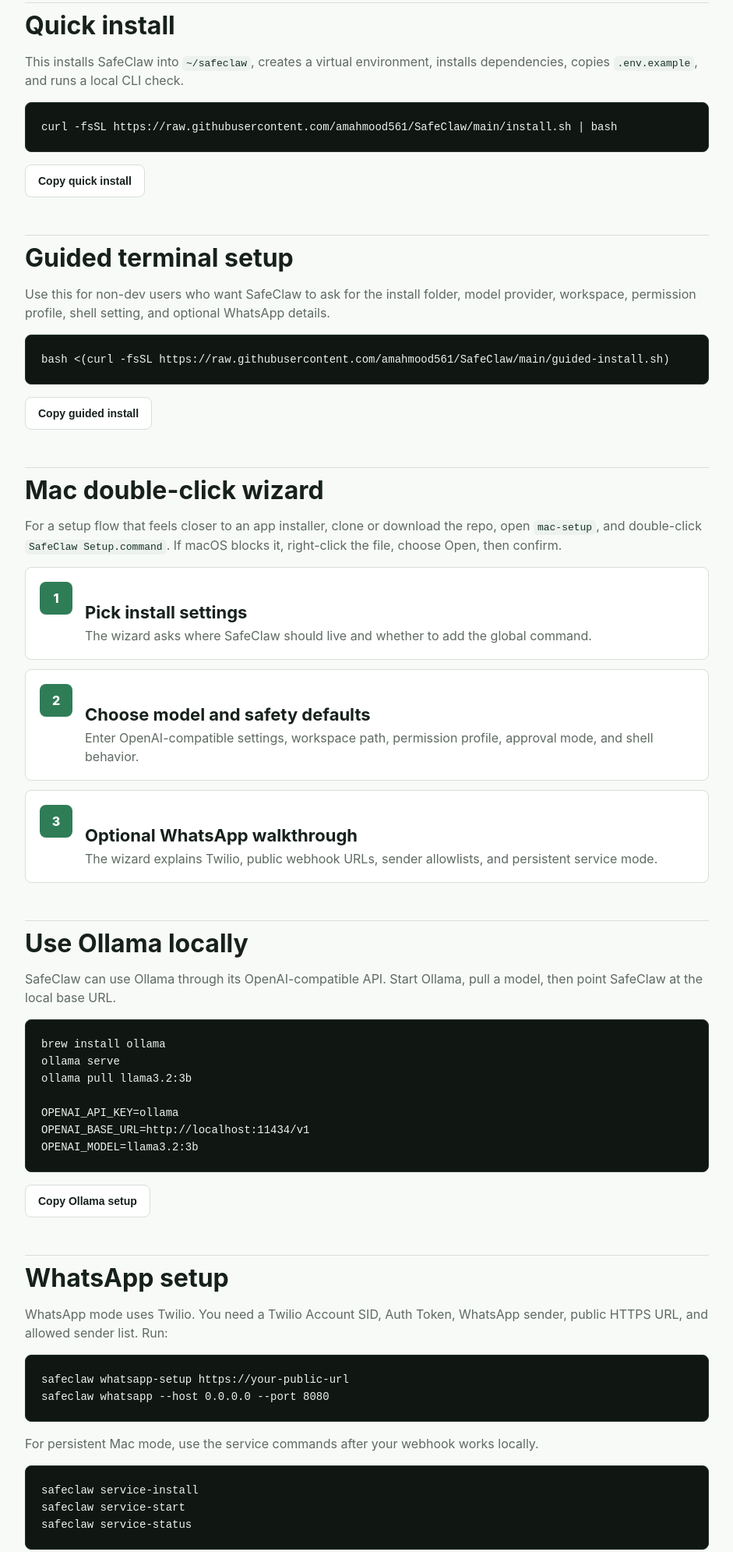
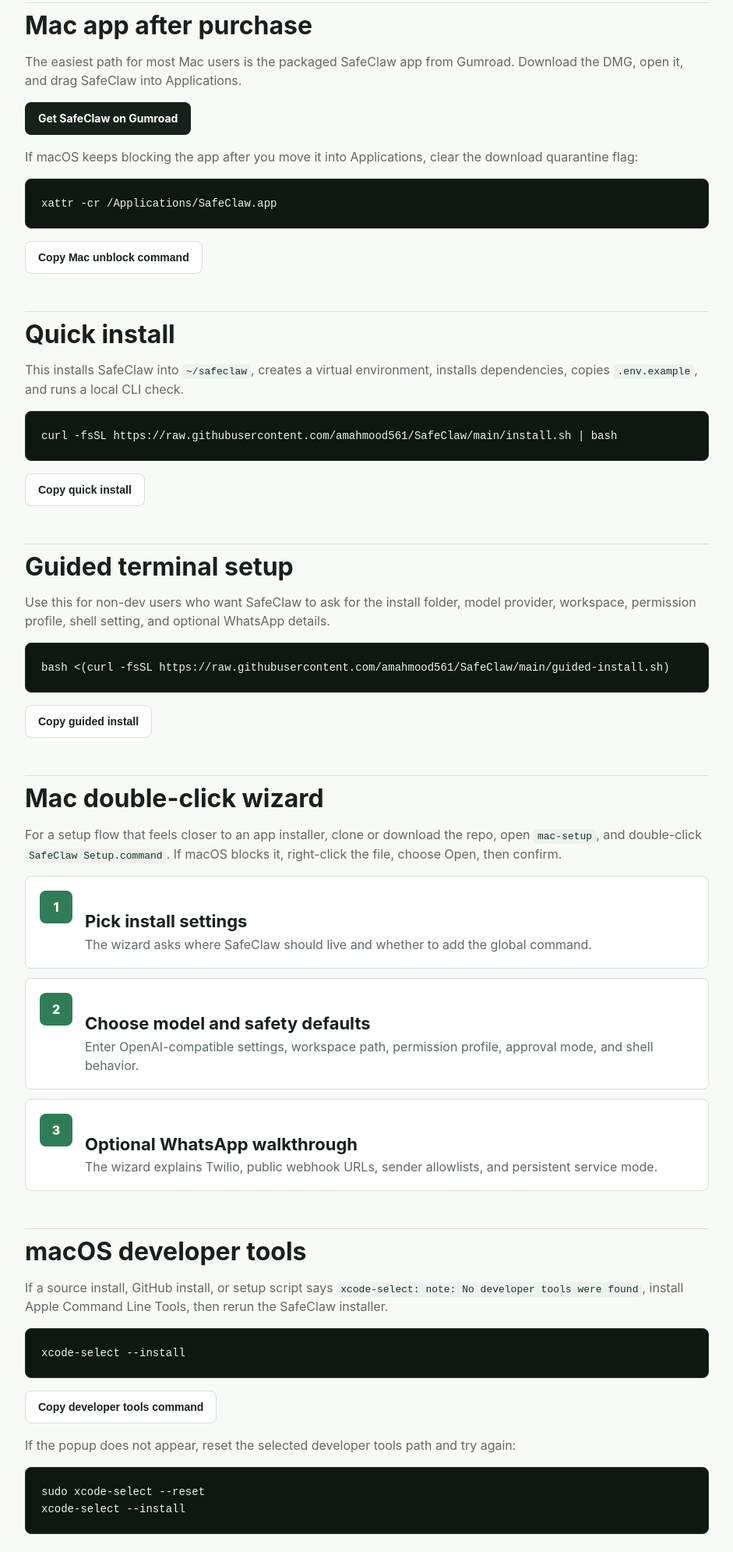
Before and after one commit to amahmood561/SafeClaw, a plain HTML site: page site/install.html in a window 1280 px wide. Shown: the part 469-2459 px from the top of the page at 78% size, without its empty margins (310-1251 px from the left). Drawn offline with Linux system fonts and the light colour scheme.

Commit message:
update for install

```diff
--- a/site/install.html
+++ b/site/install.html
@@ -36,9 +36,11 @@
 
     <main class="doc-layout">
       <aside class="sidebar" aria-label="Install sections">
-        <a class="active" href="#quick">Quick install</a>
+        <a class="active" href="#mac-app">Mac app</a>
+        <a href="#quick">Quick install</a>
         <a href="#guided">Guided setup</a>
         <a href="#mac">Mac wizard</a>
+        <a href="#macos-tools">macOS tools</a>
         <a href="#ollama">Ollama</a>
         <a href="#whatsapp">WhatsApp</a>
         <a href="#verify">Verify</a>
@@ -47,6 +49,13 @@
         <p class="section-kicker">Setup</p>
         <h1>Choose the install path that matches your comfort level.</h1>
         <p>SafeClaw can be installed as a quick terminal command, a guided terminal flow, or a double-click Mac setup wizard. The global <code>safeclaw</code> command is opt-in so the installer does not silently modify a user’s shell environment.</p>
+
+        <h2 id="mac-app">Mac app after purchase</h2>
+        <p>The easiest path for most Mac users is the packaged SafeClaw app from Gumroad. Download the DMG, open it, and drag SafeClaw into Applications.</p>
+        <p><a class="button primary" href="https://mahmoodify3.gumroad.com/l/safeclaw">Get SafeClaw on Gumroad</a></p>
+        <p>If macOS keeps blocking the app after you move it into Applications, clear the download quarantine flag:</p>
+        <pre class="code-block" id="install-xattr"><code>xattr -cr /Applications/SafeClaw.app</code></pre>
+        <p><button class="button secondary" data-copy="#install-xattr">Copy Mac unblock command</button></p>
 
         <h2 id="quick">Quick install</h2>
         <p>This installs SafeClaw into <code>~/safeclaw</code>, creates a virtual environment, installs dependencies, copies <code>.env.example</code>, and runs a local CLI check.</p>
@@ -65,6 +74,14 @@
           <div class="step"><span class="step-number">2</span><div><h3>Choose model and safety defaults</h3><p>Enter OpenAI-compatible settings, workspace path, permission profile, approval mode, and shell behavior.</p></div></div>
           <div class="step"><span class="step-number">3</span><div><h3>Optional WhatsApp walkthrough</h3><p>The wizard explains Twilio, public webhook URLs, sender allowlists, and persistent service mode.</p></div></div>
         </div>
+
+        <h2 id="macos-tools">macOS developer tools</h2>
+        <p>If a source install, GitHub install, or setup script says <code>xcode-select: note: No developer tools were found</code>, install Apple Command Line Tools, then rerun the SafeClaw installer.</p>
+        <pre class="code-block" id="install-xcode"><code>xcode-select --install</code></pre>
+        <p><button class="button secondary" data-copy="#install-xcode">Copy developer tools command</button></p>
+        <p>If the popup does not appear, reset the selected developer tools path and try again:</p>
+        <pre class="code-block" id="install-xcode-reset"><code>sudo xcode-select --reset
+xcode-select --install</code></pre>
 
         <h2 id="ollama">Use Ollama locally</h2>
         <p>SafeClaw can use Ollama through its OpenAI-compatible API. Start Ollama, pull a model, then point SafeClaw at the local base URL.</p>
```
